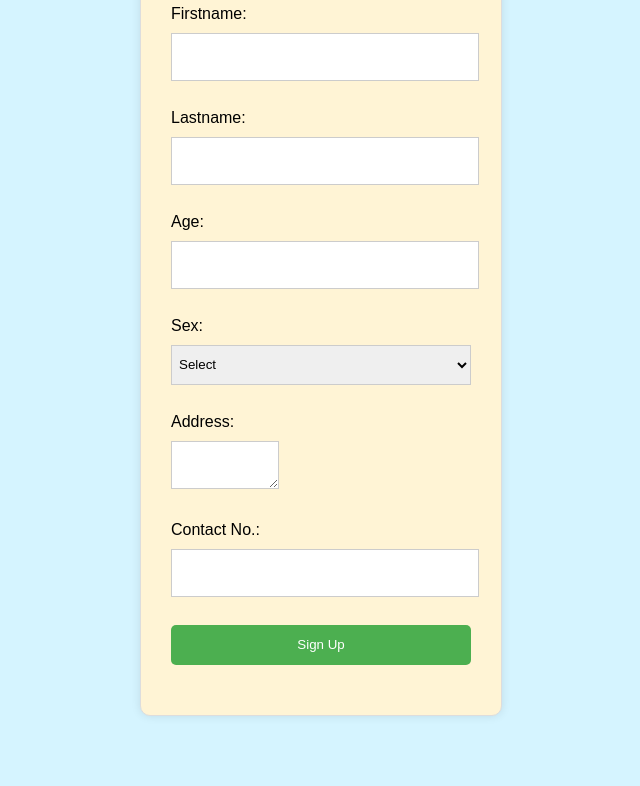
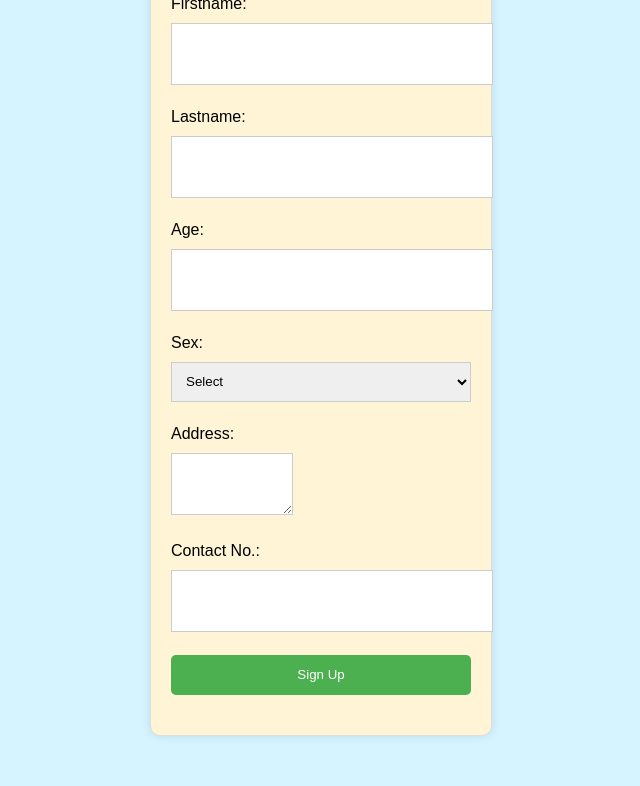
Before and after one commit to Jessica-V86/SIA1-Project-Groupings-, a plain HTML site: page index.html in a window 1280 px wide. Shown: the part 144-930 px from the top of the page, without its empty margins (319-959 px from the left). Drawn offline with Linux system fonts and the light colour scheme.

Commit message:
Update index.html

```diff
--- a/index.html
+++ b/index.html
@@ -14,7 +14,7 @@
     width: 300px;
     margin: 50px auto;
     background-color: #fff4d5;
-    padding: 30px;
+    padding: 20px;
     border: 1px solid #ddd;
     border-radius: 10px;
     box-shadow: 0 0 10px rgba(0, 0, 0, 0.1);
@@ -28,8 +28,8 @@ label {
 input[type="text"], input[type="number"], select, textarea {
     width: 100%;
     height: 40px;
-    margin-bottom: 10px;
-    padding: 3px;
+    margin-bottom: 5px;
+    padding: 10px;
     border: 1px solid #ccc;
 }
 
```
